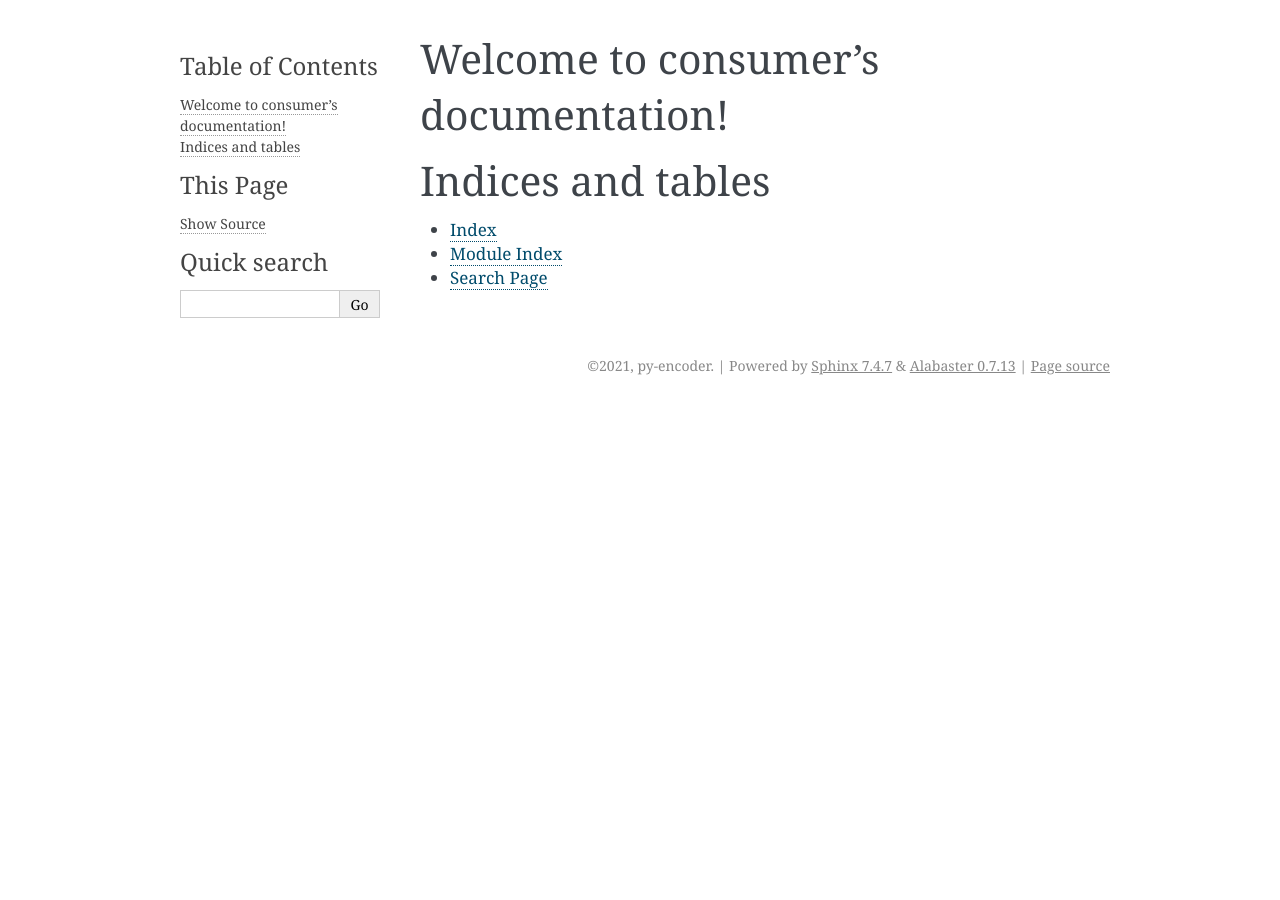
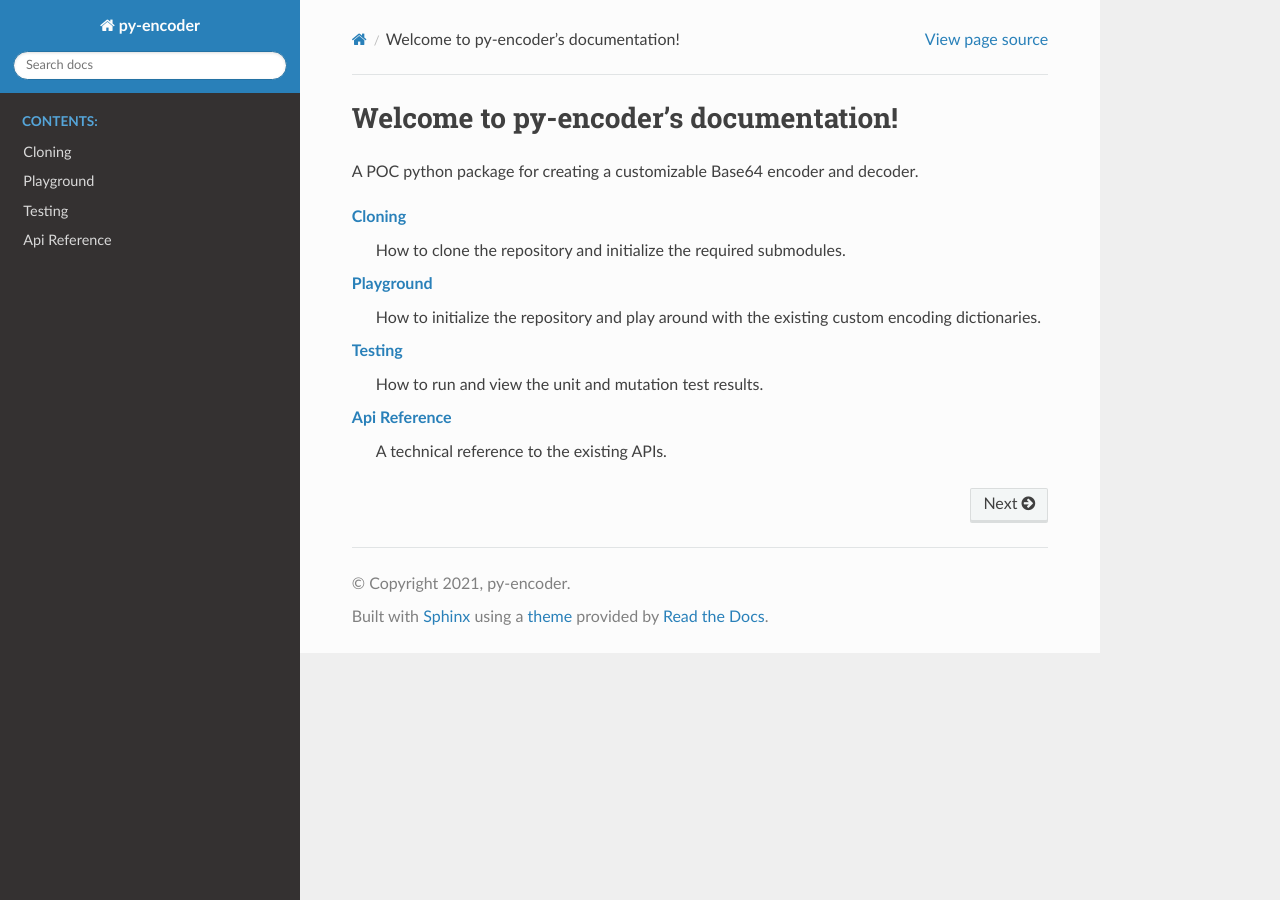
Before and after one commit to AndrewEC/py-encoder, a Sphinx documentation site: the page built from docs/source/index.rst, in a window 1280 px wide. Built offline with Sphinx 7.4.7 and the Read the Docs theme 2.0.0, drawn with Linux system fonts in a browser that asks for light colours.

Commit message:
Updated documentation.

```diff
--- a/docs/source/conf.py
+++ b/docs/source/conf.py
@@ -49,9 +49,9 @@ exclude_patterns = ['encoder.tests.rst']
 # The theme to use for HTML and HTML Help pages.  See the documentation for
 # a list of builtin themes.
 #
-html_theme = 'alabaster'
+html_theme = 'sphinx_rtd_theme'
 
 # Add any paths that contain custom static files (such as style sheets) here,
 # relative to this directory. They are copied after the builtin static files,
 # so a file named "default.css" will overwrite the builtin "default.css".
-html_static_path = ['_static']
+# html_static_path = ['_static']
--- /dev/null
+++ b/docs/source/encoder.rst
@@ -0,0 +1,19 @@
+encoder package
+===============
+
+Subpackages
+-----------
+
+.. toctree::
+   :maxdepth: 4
+
+   encoder.lib
+   encoder.tests
+
+Module contents
+---------------
+
+.. automodule:: encoder
+   :members:
+   :undoc-members:
+   :show-inheritance:
--- a/docs/source/index.rst
+++ b/docs/source/index.rst
@@ -3,18 +3,29 @@
    You can adapt this file completely to your liking, but it should at least
    contain the root `toctree` directive.
 
-Welcome to consumer's documentation!
-====================================
+Welcome to py-encoder's documentation!
+======================================
+
+A POC python package for creating a customizable Base64 encoder and decoder.
+
+:doc:`cloning`
+    How to clone the repository and initialize the required submodules.
+
+:doc:`playground`
+    How to initialize the repository and play around with the existing custom encoding dictionaries.
+
+:doc:`testing`
+    How to run and view the unit and mutation test results.
+
+:doc:`modules`
+    A technical reference to the existing APIs.
 
 .. toctree::
    :maxdepth: 2
    :caption: Contents:
+   :hidden:
 
-
-
-Indices and tables
-==================
-
-* :ref:`genindex`
-* :ref:`modindex`
-* :ref:`search`
+   cloning
+   playground
+   testing
+   modules
--- /dev/null
+++ b/docs/source/modules.rst
@@ -0,0 +1,7 @@
+Api Reference
+=============
+
+.. toctree::
+   :maxdepth: 4
+
+   encoder
--- a/requirements.txt
+++ b/requirements.txt
@@ -4,3 +4,4 @@ coverage==6.3.2
 mutmut==2.4.0
 flake8==4.0.1
 Sphinx==4.4.0
+sphinx-rtd-theme==1.1.1
```
Also changed, not shown: README.md (+7 -0 lines), docs/source/cloning.rst (added, +15 -0 lines), docs/source/dictionaries.rst (added, +13 -0 lines), docs/source/encoder.lib.rst (added, +61 -0 lines), docs/source/encoder.tests.rst (added, +37 -0 lines), docs/source/playground.rst (added, +16 -0 lines), docs/source/testing.rst (added, +19 -0 lines), 2 other files.
